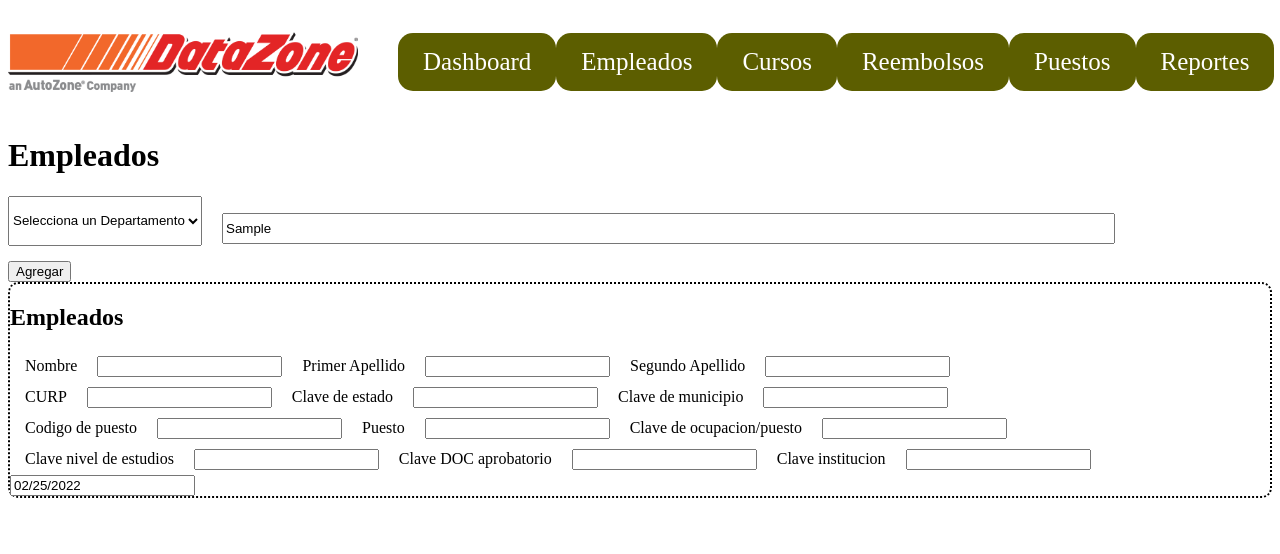
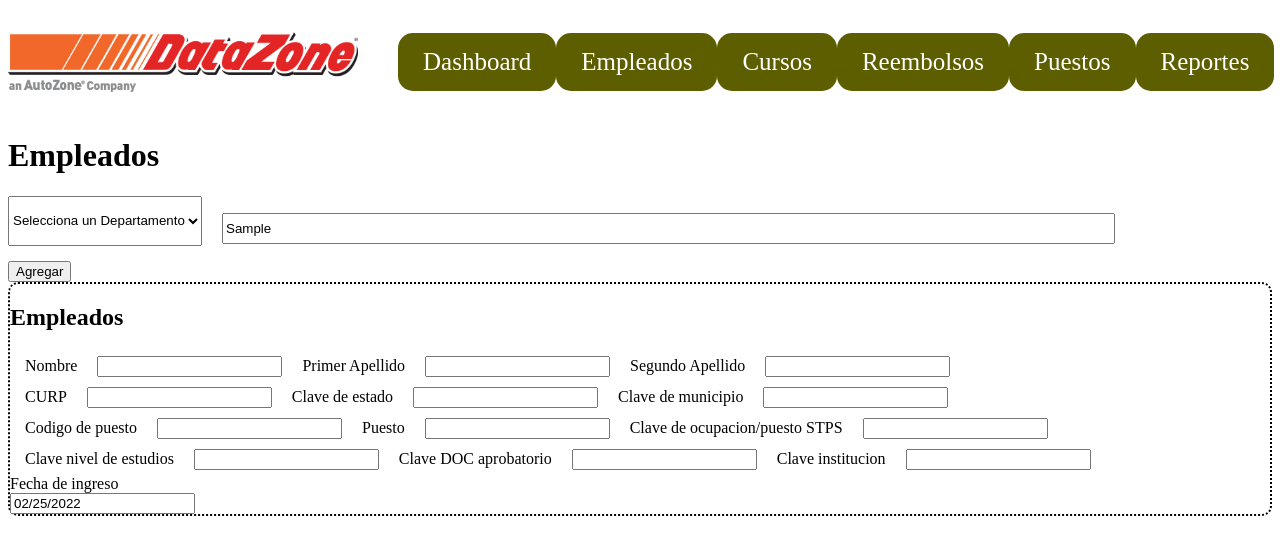
Before and after one commit to IsaacoAC/carina-dashboard, a React (Create React App) app: page / in a window 1280 px wide. Both pictures are taken after typing "Sample" into the empty fields and a click on the button "Agregar". Shown: the top 554 px of the page. Built offline with nearby package versions, Linux system fonts and the light colour scheme.

Commit message:
agregado campos BD

```diff
--- a/src/components/AddCard.js
+++ b/src/components/AddCard.js
@@ -1,7 +1,15 @@
+
+
+
+
 export default function AddCard(props){
 
     const newName = props.field.replace(/ /g,"-")
 
+    const Render= ()=>{
+        if(props.field==="Clave nivel de estudios"){
+
+        }
         return(
             <>
             <label className="add-label" htmlFor="add-data">
@@ -17,3 +25,10 @@ export default function AddCard(props){
             </>
         )
     }
+
+    return(
+        <>
+        {Render()}
+        </>
+    )
+}
--- a/src/components/AddEmployee.js
+++ b/src/components/AddEmployee.js
@@ -59,11 +59,13 @@ export default function AddEmployee(props){
             <br></br>
             <AddCard onChange={handleChange} field={"Codigo de puesto"}/>
             <AddCard onChange={handleChange} field={"Puesto"}/>
-            <AddCard onChange={handleChange} field={"Clave de ocupacion/puesto"}/>
+            <AddCard onChange={handleChange} field={"Clave de ocupacion/puesto STPS"}/>
             <br></br>
             <AddCard onChange={handleChange} field={"Clave nivel de estudios"}/>
             <AddCard onChange={handleChange} field={"Clave DOC aprobatorio"}/>
             <AddCard onChange={handleChange} field={"Clave institucion"}/>
+            <br></br>
+            <label>Fecha de ingreso</label>
             <br></br>
             <DatePicker
                 selected={startDate}
--- a/src/data.js
+++ b/src/data.js
@@ -9,7 +9,15 @@ const empleados = [
             "Apellido2": "Loya",
             "CURP": "ARCA98988546GSDFG5",
             "Puesto": "Supervisor",
+            "ClavePuestoDZ":"13579",
+            "ClavePuestoSTPS": "2468",
             "Departamento": "Recursos Humanos",
+            "ClaveEdoSTPS":"12345",
+            "ClaveMnpoSTPS":"6789",
+            "ClaveEstudiosSTPS":"4",
+            "ClaveDocProbSTPS":"98765",
+            "CLaveInstitucion":"2",
+            "FechaIngreso":"03/08/2022",
             "SoftSkills": [
                 "Action oriented",
                 "Builds Networks",
```
Lines whose indentation alone changed are shown as unchanged.
